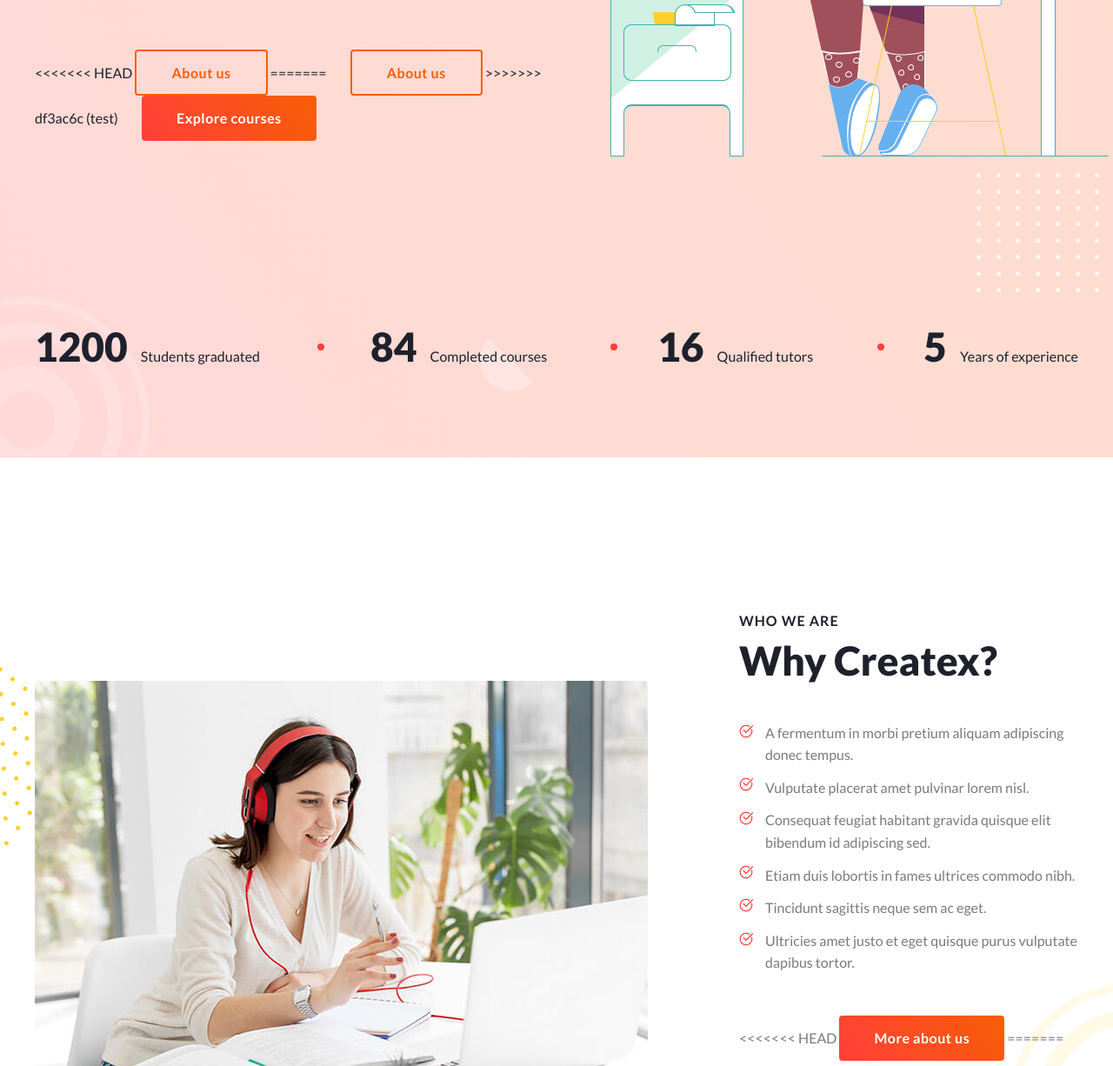
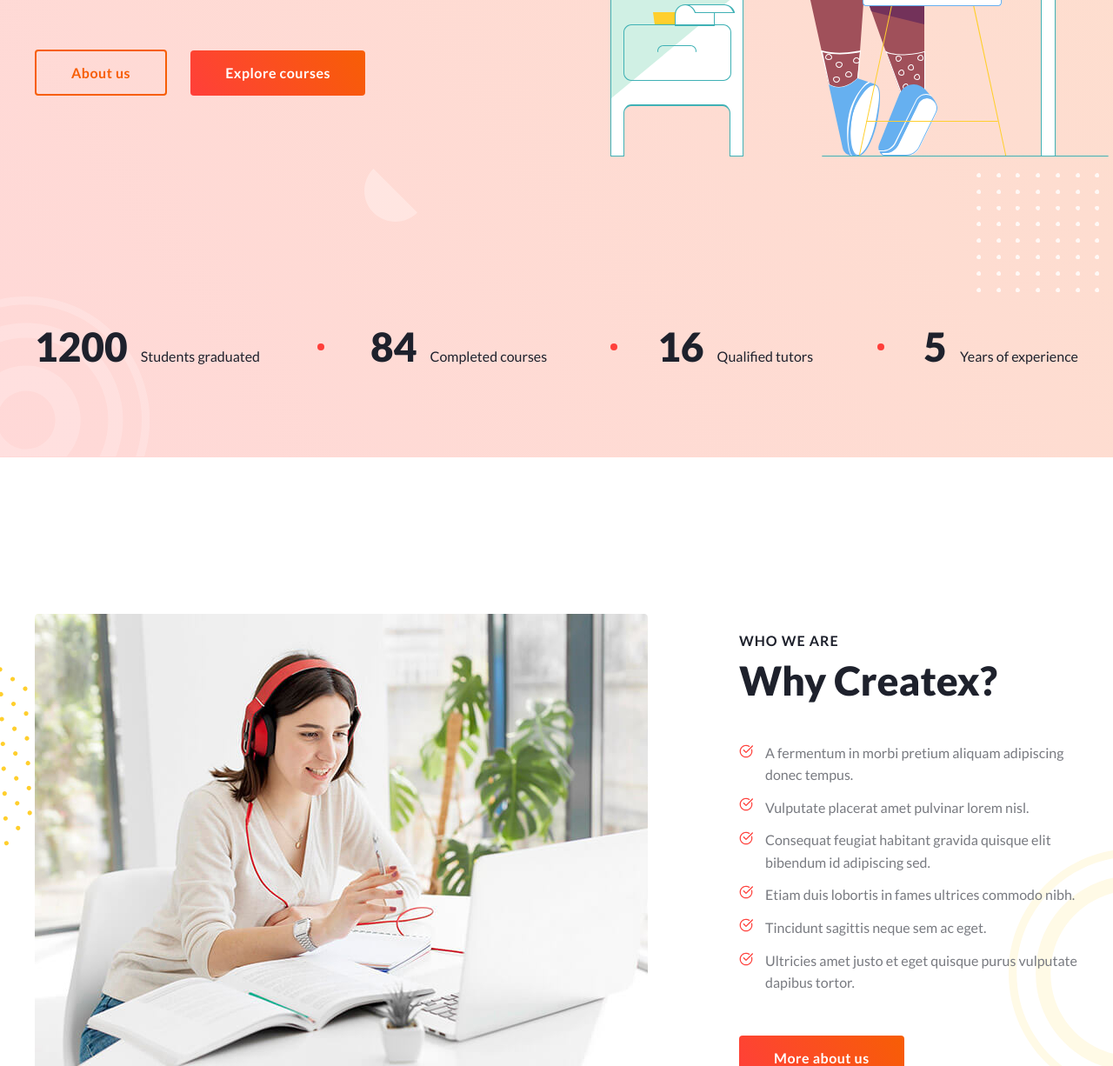
Before and after one commit to ValentunPron/createX, a plain HTML site: page index.html in a window 1280 px wide. Shown: the part 554-1780 px from the top of the page at 87% size. Drawn offline with nearby package versions, Linux system fonts and the light colour scheme.

Commit message:
fixed bugs

```diff
--- a/index.html
+++ b/index.html
@@ -32,7 +32,7 @@
 							</ul>
 						</nav>
 						<div class="header__action">
-							<button class="header__button button" type="button">Get consultation</button>
+							<button class="header__button button" type="button" onclick="document.location='page/new.html'">Get consultation</button>
 							<a href="#" class="header__login blue">Log in / Register</a>
 						</div>
 						<div class="header__burger"><span></span></div>
@@ -49,12 +49,9 @@
 							</div>
 							<h2 class="header__title title">Enjoy studying with Createx Online Courses</h2>
 							<div class="header__buttons">
-<<<<<<< HEAD
-								<button class="header__button button--trans" type="button">About us</button>
-=======
-								<button class="header__button button--trans" type="button" onclick="document.location='page/new.html'">About
-									us</button>
->>>>>>> df3ac6c (test)
+								<button class="header__button button--trans" type="button" onclick="document.location='page/new.html'">
+									About us
+								</button>
 								<button class="header__button button" type="button">Explore courses</button>
 							</div>
 						</div>
@@ -107,12 +104,6 @@
 									Ultricies amet justo et eget quisque purus vulputate dapibus tortor.
 								</li>
 							</ul>
-<<<<<<< HEAD
-							<button class="why-we__button button">More about us</button>
-=======
-<<<<<<< HEAD
-							<button class="why-we__button button">More about us</button>
-=======
 							<button class="why-we__button button" onclick="document.location='page/new.html'">
 								More about us
 							</button>
@@ -195,8 +186,8 @@
 									<span class="courses__name">by Jerome Bell</span>
 								</div>
 							</div>
->>>>>>> 4c6b687 (block courses)
->>>>>>> df3ac6c (test)
+							>>>>>>> 4c6b687 (block courses)
+							>>>>>>> df3ac6c (test)
 						</div>
 					</div>
 				</div>
```
